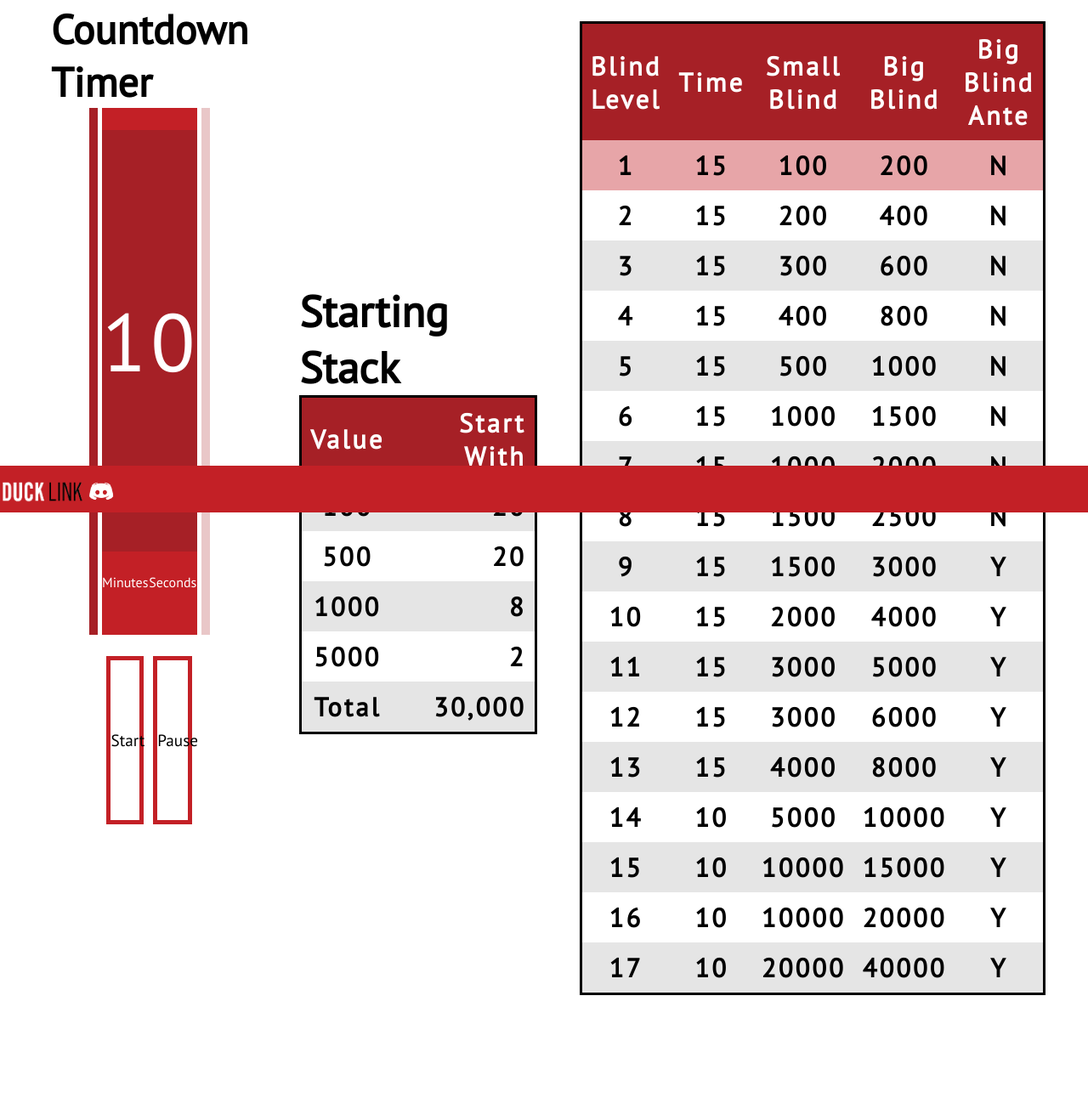
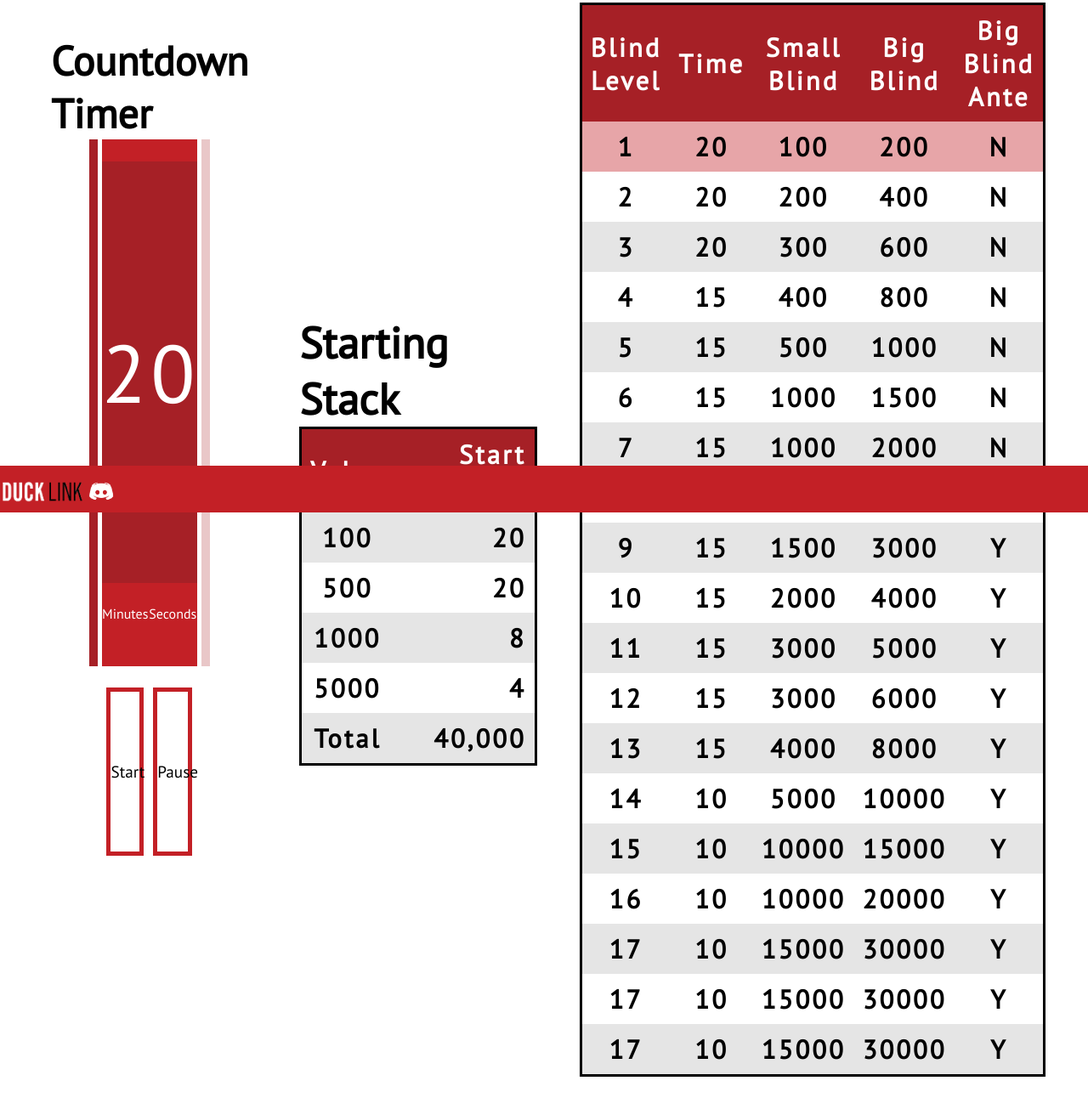
Before and after one commit to stevenspokerclub/tournament-website, a plain HTML site: page index.html in a window 1280 px wide. Shown: the part 197-1502 px from the top of the page at 85% size. Drawn offline with Linux system fonts and the light colour scheme.

Commit message:
Update index.html
204-217

```diff
--- a/index.html
+++ b/index.html
@@ -64,11 +64,11 @@
       </tr>
       <tr>
         <th>5000</th>
-        <th>2</th>
+        <th>4</th>
       </tr>
       <tr>
         <th>Total</th>
-        <th>30,000</th>
+        <th>40,000</th>
       </tr>
     </table>
   </div>
@@ -84,21 +84,21 @@
       </tr>
       <tr id="blinds-table-start">
         <th>1</th>
-        <th>15</th>
+        <th>20</th>
         <th>100</th>
         <th>200</th>
         <th>N</th>
       </tr>
       <tr>
         <th>2</th>
-        <th>15</th>
+        <th>20</th>
         <th>200</th>
         <th>400</th>
         <th>N</th>
       </tr>
       <tr>
         <th>3</th>
-        <th>15</th>
+        <th>20</th>
         <th>300</th>
         <th>600</th>
         <th>N</th>
@@ -197,8 +197,22 @@
       <tr>
         <th>17</th>
         <th>10</th>
-        <th>20000</th>
-        <th>40000</th>
+        <th>15000</th>
+        <th>30000</th>
+        <th>Y</th>
+      </tr>
+      <tr>
+        <th>17</th>
+        <th>10</th>
+        <th>15000</th>
+        <th>30000</th>
+        <th>Y</th>
+      </tr>
+      <tr>
+        <th>17</th>
+        <th>10</th>
+        <th>15000</th>
+        <th>30000</th>
         <th>Y</th>
       </tr>
     </table>
```
